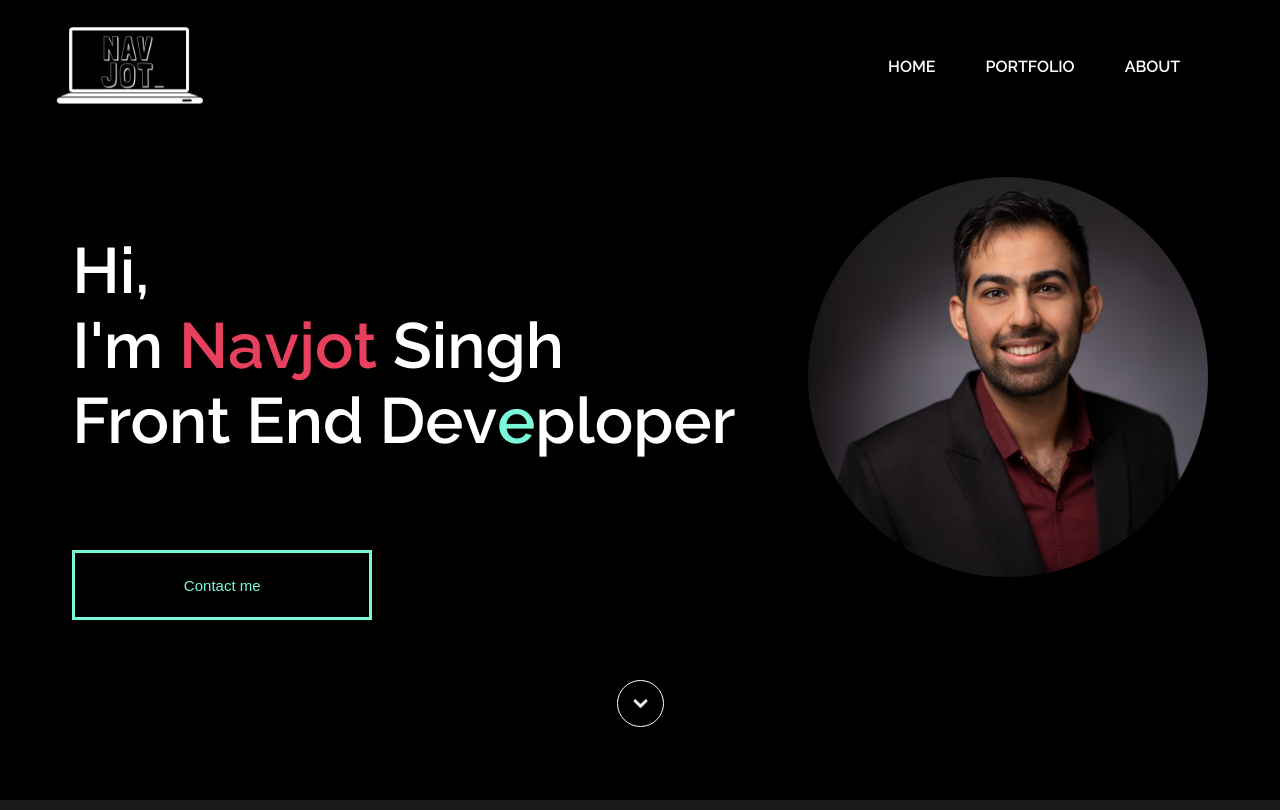
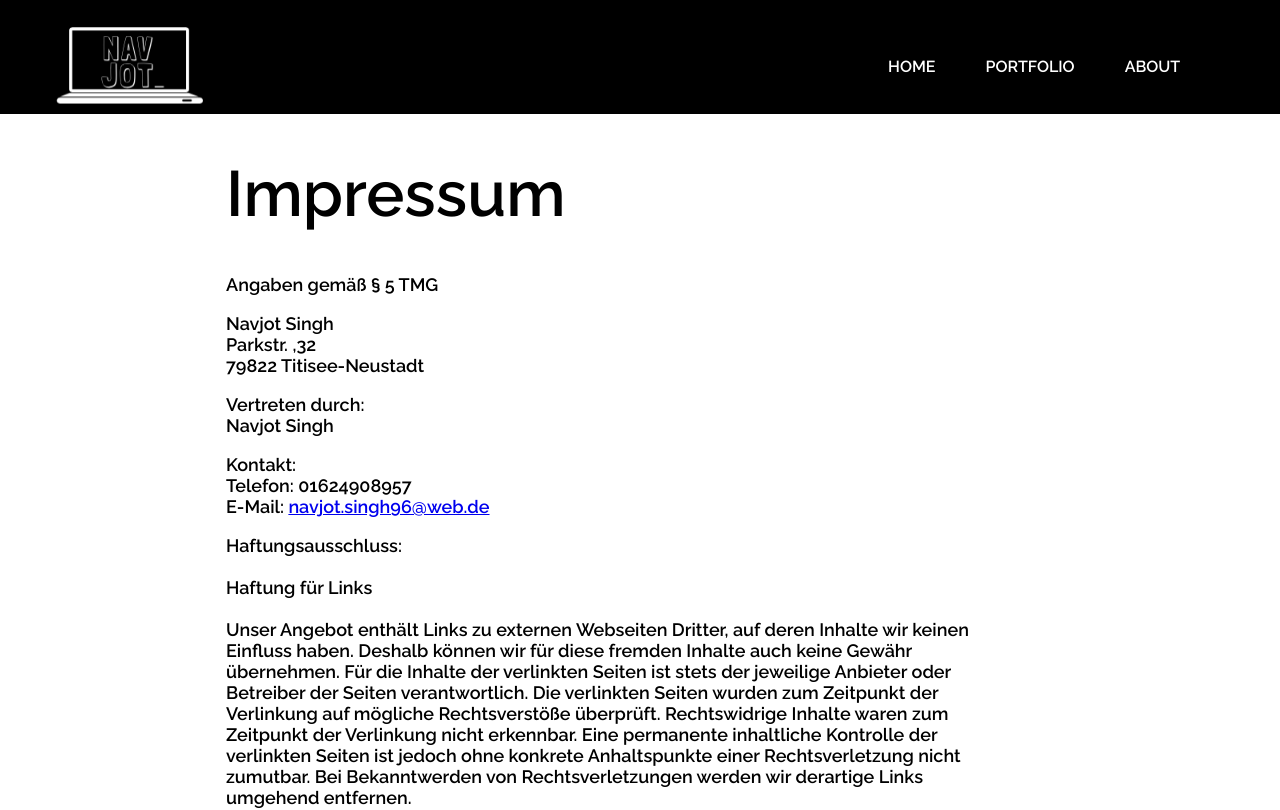
Before and after one commit to navjotsingh96/navjot-singh, an Angular app: page /imprint in a window 1280 px wide. Shown: the top 810 px of the page. Built offline with nearby package versions, Linux system fonts and the light colour scheme.

Commit message:
add routerlinks

```diff
--- a/src/app/app.component.html
+++ b/src/app/app.component.html
@@ -1,14 +1,5 @@
 <div class="bgr-clr">
     <app-header id="top"></app-header>
-    < <app-main id="main"></app-main>>
 </div>
-
-<app-skills id="skills"></app-skills>
-
-<div class="bgr-clr">
-    <app-my-work id="my-work"></app-my-work>
-</div>
-
-<app-about-me id="about-me"></app-about-me>
-<app-contact-me id="contact"></app-contact-me>
+<router-outlet></router-outlet>
 <app-footer></app-footer>
--- a/src/app/header/header.component.html
+++ b/src/app/header/header.component.html
@@ -1,6 +1,6 @@
 <header>
     <div class="margin-right">
-        <a href="#top"><img data-aos="flip-down" data-aos-duration="1200" src="assets/icons/logo-white.png"></a>
+        <a routerLink="/"><img data-aos="flip-down" data-aos-duration="1200" src="assets/icons/logo-white.png"></a>
     </div>
     <div data-aos="flip-down" data-aos-duration="1200" class="links">
         <a href="#top">HOME</a>
@@ -11,7 +11,7 @@
 
 
 <div class="header hide-img">
-    <a href="#top"><img class="header-img" src="assets/icons/logo-white.png"></a>
+    <a routerLink="/"><img class="header-img" src="assets/icons/logo-white.png"></a>
 </div>
 <input type="checkbox" class="openSidebarMenu" id="openSidebarMenu">
 <label for="openSidebarMenu" class="sidebarIconToggle">
--- a/src/app/imprint/imprint.component.html
+++ b/src/app/imprint/imprint.component.html
@@ -1,4 +1,6 @@
-<h1>Impressum</h1>
+<div class="container-imprint">
+    <div class="imprint">
+        <h1 style="color: black;">Impressum</h1>
         <p>Angaben gemäß § 5 TMG</p>
         <p>Navjot Singh <br> Parkstr. ,32<br> 79822 Titisee-Neustadt <br>
         </p>
@@ -8,7 +10,9 @@
         </p>
 
 
-<p><strong>Haftungsausschluss: </strong><br><br><strong>Haftung für Links</strong><br><br> Unser Angebot enthält Links zu externen Webseiten Dritter, auf deren Inhalte wir keinen Einfluss haben. Deshalb können wir für diese fremden Inhalte auch keine Gewähr
-    übernehmen. Für die Inhalte der verlinkten Seiten ist stets der jeweilige Anbieter oder Betreiber der Seiten verantwortlich. Die verlinkten Seiten wurden zum Zeitpunkt der Verlinkung auf mögliche Rechtsverstöße überprüft. Rechtswidrige Inhalte waren
-    zum Zeitpunkt der Verlinkung nicht erkennbar. Eine permanente inhaltliche Kontrolle der verlinkten Seiten ist jedoch ohne konkrete Anhaltspunkte einer Rechtsverletzung nicht zumutbar. Bei Bekanntwerden von Rechtsverletzungen werden wir derartige Links
-    umgehend entfernen.</p><br> Impressum vom <a href="https://www.impressum-generator.de">Impressum Generator</a> der <a href="https://www.kanzlei-hasselbach.de/standorte/frankfurt/" rel="nofollow">Kanzlei Hasselbach, Frankfurt</a>
+        <p><strong>Haftungsausschluss: </strong><br><br><strong>Haftung für Links</strong><br><br> Unser Angebot enthält Links zu externen Webseiten Dritter, auf deren Inhalte wir keinen Einfluss haben. Deshalb können wir für diese fremden Inhalte auch keine
+            Gewähr übernehmen. Für die Inhalte der verlinkten Seiten ist stets der jeweilige Anbieter oder Betreiber der Seiten verantwortlich. Die verlinkten Seiten wurden zum Zeitpunkt der Verlinkung auf mögliche Rechtsverstöße überprüft. Rechtswidrige
+            Inhalte waren zum Zeitpunkt der Verlinkung nicht erkennbar. Eine permanente inhaltliche Kontrolle der verlinkten Seiten ist jedoch ohne konkrete Anhaltspunkte einer Rechtsverletzung nicht zumutbar. Bei Bekanntwerden von Rechtsverletzungen
+            werden wir derartige Links umgehend entfernen.</p><br> Impressum vom <a href="https://www.impressum-generator.de">Impressum Generator</a> der <a href="https://www.kanzlei-hasselbach.de/standorte/frankfurt/" rel="nofollow">Kanzlei Hasselbach, Frankfurt</a>
+    </div>
+</div>
--- a/src/app/imprint/imprint.component.scss
+++ b/src/app/imprint/imprint.component.scss
@@ -0,0 +1,11 @@
+.container-imprint {
+    width: 100vw;
+    display: flex;
+    justify-content: space-evenly;
+    align-items: center;
+}
+
+.imprint {
+    padding-right: 60px;
+    width: 60%;
+}
--- a/src/app/main/main.component.html
+++ b/src/app/main/main.component.html
@@ -1,3 +1,4 @@
+<div class="bgr-clr">
     <div class="main-container">
         <div data-aos="fade-left" data-aos-duration="1200" class="greetin-container">
             <h1> Hi, <br> I'm
@@ -11,7 +12,7 @@
                 </a>
                 Singh<br>Front End Dev<span class="e-color">e</span>ploper
             </h1>
-        <div data-aos="fade-right" data-aos-duration="1200" class="cont-cont">
+            <div data-aos="fade-left" data-aos-duration="1200" class="contact">
                 <a href="#contact"> <button class="contact-btn"> Contact me</button></a>
             </div>
         </div>
@@ -21,3 +22,13 @@
     <div data-aos="fade-down" data-aos-duration="1200" class="scroll-btn">
         <a href="#skills"> <img src="assets/icons/arrow-down.png"></a>
     </div>
+</div>
+
+<app-skills id="skills"></app-skills>
+
+<div class="bgr-clr">
+    <app-my-work id="my-work"></app-my-work>
+</div>
+
+<app-about-me id="about-me"></app-about-me>
+<app-contact-me id="contact"></app-contact-me>
--- a/src/app/main/main.component.scss
+++ b/src/app/main/main.component.scss
@@ -1,27 +1,15 @@
 .main-container {
-    background-color: #000000;
     display: flex;
     align-items: center;
     justify-content: space-evenly;
 }
 
+.bgr-clr {
+    background-color: black;
+}
+
 h1 {
     margin-top: 100px;
-    /*  animation: leftSlide 1s ease-in-out; */
-}
-
-@keyframes leftSlide {
-    from {
-        opacity: 0;
-        margin-left: -200px;
-    }
-    to {
-        margin-left: 0;
-    }
-}
-
-.name {
-    color: #E6405D;
 }
 
 
@@ -204,7 +192,7 @@ h1 {
     justify-content: center;
     padding-top: 60px;
     padding-bottom: 50px;
-    background-color: black;
+    /* background-color: black; */
     img {
         height: 15px;
         width: 15px;
@@ -222,7 +210,7 @@ h1 {
     }
 }
 
-.cont-cont {
+.contact {
     display: flex;
 }
 
@@ -243,4 +231,10 @@ h1 {
         margin-top: 0px;
         width: 320px;
     }
+    .scroll-btn {
+        display: none;
+    }
+    .contact {
+        padding-bottom: 50px;
+    }
 }
```
Lines whose indentation alone changed are shown as unchanged.
